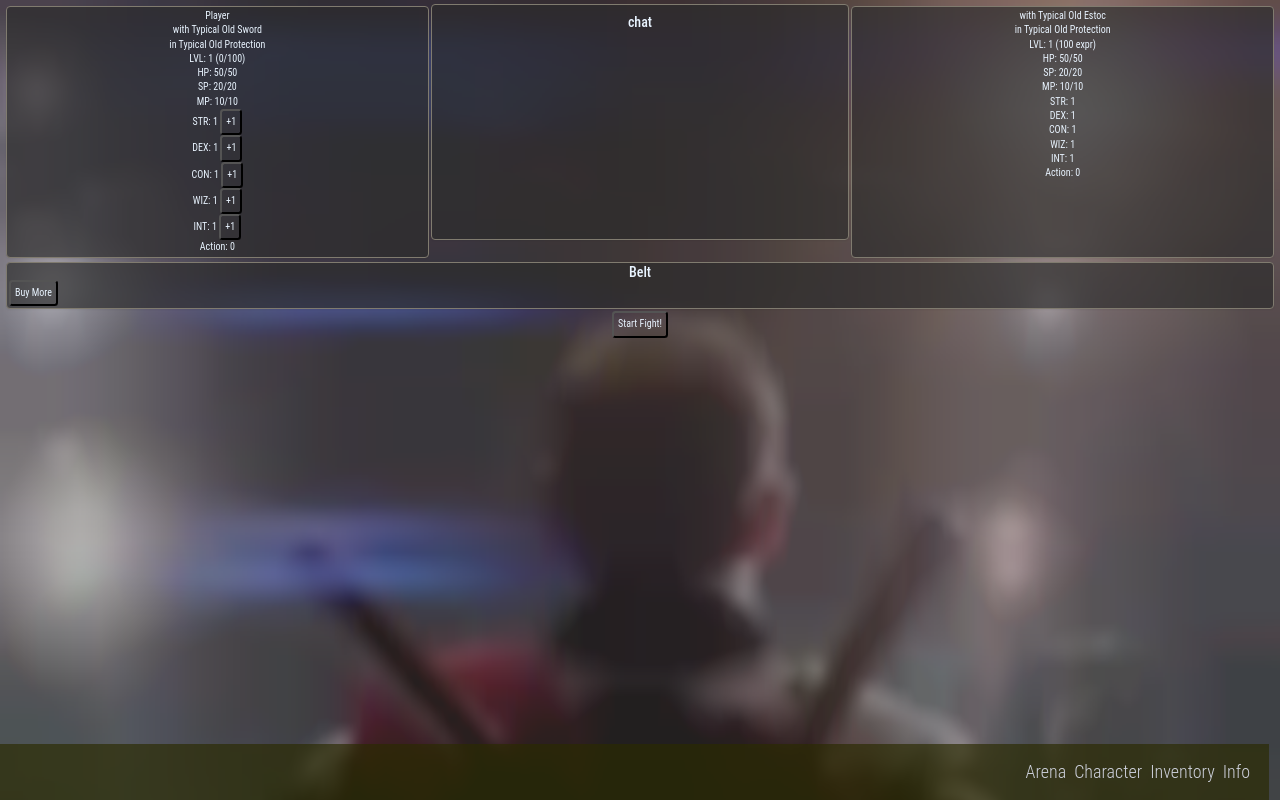
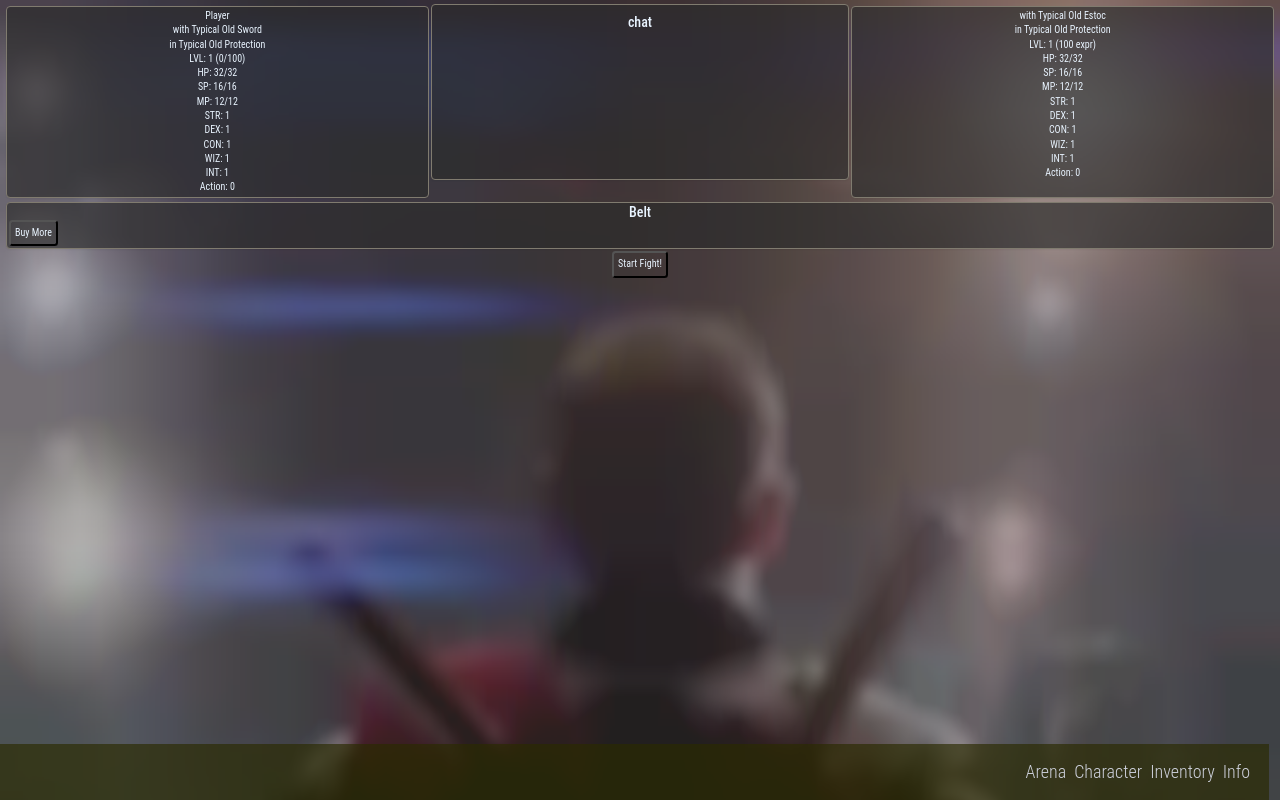
Before and after one commit to gapak/bdcgin, a React (Create React App) app: page / in a window 1280 px wide. Built offline with nearby package versions, Linux system fonts and the light colour scheme.

Commit message:
Descriptions and rebalance

```diff
--- a/src/App.js
+++ b/src/App.js
@@ -183,6 +183,24 @@ class App extends Component {
             </div>;
 
 
+        const levelUp = (stat) => {
+            return state.in_fight !== true
+                ?
+                <div>
+                    {_.toUpper(stat)}: {state.player.stats[stat]}
+                    <GinButton item={{
+                        name: "+1",
+                        isLocked: (state) => !state.player.bonus_points || state.player.stats[stat] >= 5,
+                        onClick: (state) => {
+                            state.player.stats[stat]++;
+                            state.player.bonus_points--;
+                            state.player = checkUnitStats(state.player);
+                            return state;
+                        } }} /> </div>
+                : ''
+        };
+
+
         const player_subcomponent =
             <div className="flex-element panel filament">
                 <div>Player</div>
@@ -192,11 +210,11 @@ class App extends Component {
                 <div> HP: {state.player.hp}/{state.player.max_hp} </div>
                 <div> SP: {state.player.sp}/{state.player.max_sp} </div>
                 <div> MP: {state.player.mp}/{state.player.max_mp} </div>
-                {state.in_fight !== true ? <div> STR: {state.player.stats.str} <GinButton item={{name: "+1", isLocked: (state) => !state.player.bonus_points, onClick: (state) => { state.player.stats.str++; state.player.bonus_points--; state.player = checkUnitStats(state.player); return state; } }} /> </div> : ''}
-                {state.in_fight !== true ? <div> DEX: {state.player.stats.dex} <GinButton item={{name: "+1", isLocked: (state) => !state.player.bonus_points, onClick: (state) => { state.player.stats.dex++; state.player.bonus_points--; state.player = checkUnitStats(state.player); return state; } }} /> </div> : ''}
-                {state.in_fight !== true ? <div> CON: {state.player.stats.con} <GinButton item={{name: "+1", isLocked: (state) => !state.player.bonus_points, onClick: (state) => { state.player.stats.con++; state.player.bonus_points--; state.player = checkUnitStats(state.player); return state; } }} /> </div> : ''}
-                {state.in_fight !== true ? <div> WIZ: {state.player.stats.wiz} <GinButton item={{name: "+1", isLocked: (state) => !state.player.bonus_points, onClick: (state) => { state.player.stats.wiz++; state.player.bonus_points--; state.player = checkUnitStats(state.player); return state; } }} /> </div> : ''}
-                {state.in_fight !== true ? <div> INT: {state.player.stats.int} <GinButton item={{name: "+1", isLocked: (state) => !state.player.bonus_points, onClick: (state) => { state.player.stats.int++; state.player.bonus_points--; state.player = checkUnitStats(state.player); return state; } }} /> </div> : ''}
+                {levelUp('str')}
+                {levelUp('dex')}
+                {levelUp('con')}
+                {levelUp('wiz')}
+                {levelUp('int')}
                 <div> Action: {state.player.action ? actions[state.player.action].name : ''} {state.player.action_timer} </div>
                 {_.sum(_.values(state.player.effects)) > 0 ? <div>{_.map(state.player.effects, (val, key) => val > 0 ? <span key={key}>{key}: {val}</span> : '' )}</div> : ''}
             </div>;
@@ -205,6 +223,7 @@ class App extends Component {
             <div className="flex-element panel">
                 <div>{state.player.weapon.name}</div>
                 <div>Damage: {state.player.weapon.min_dmg} - {state.player.weapon.max_dmg}</div>
+                <div>Type: {state.player.weapon.dmg_type}</div>
                 <div>Skill: {state.player.weapon.bonus_stat}</div>
                 <div>Stunning: {state.player.weapon.stunning}</div>
                 <div>Accuracy: {state.player.weapon.accuracy}</div>
@@ -495,6 +514,32 @@ class App extends Component {
                 </div>
                 <div>
                     <h2>Wiki</h2>
+                    <div className="panel slim container">
+                        From this Arena there are two ways out: victory over all or death. Improve your skills, select equipment and use consumables to defeat your opponents!
+                    </div>
+                    <div className="panel slim container">
+                        <h3 className="slim">Stats</h3>
+                        <div className="row">
+                            <div className="col-xs-2">STR</div>
+                            <div className="col-xs-10">Adds SP and to attack of many melee weapons</div>
+                        </div>
+                        <div className="row">
+                            <div className="col-xs-2">DEX</div>
+                            <div className="col-xs-10">Adds SP and accelerates action speed</div>
+                        </div>
+                        <div className="row">
+                            <div className="col-xs-2">CON</div>
+                            <div className="col-xs-10">Adds HP and stun resistance</div>
+                        </div>
+                        <div className="row">
+                            <div className="col-xs-2">WIZ</div>
+                            <div className="col-xs-10">Adds MP and magic resistance</div>
+                        </div>
+                        <div className="row">
+                            <div className="col-xs-2">INT</div>
+                            <div className="col-xs-10">Adds MP and attack accuracy</div>
+                        </div>
+                    </div>
                     <div className="panel slim">
                         <h3 className="slim">Weapons</h3>
                         <div className="slim flex-container-row">
--- a/src/game/actions.js
+++ b/src/game/actions.js
@@ -1,7 +1,7 @@
 
 import _ from 'lodash';
 
-import {getActionDelay, isTargetInRange, blink, attack} from './game_math';
+import {getActionDelay, isTargetInRange, blink, attack, hit} from './game_math';
 import {effects_0} from './unit';
 
 
@@ -300,7 +300,8 @@ export const actions = {
             state[attacker].action = 'freeze';
             state[attacker].effects.fire = Math.max(0, state[attacker].effects.fire - 1);
             state[attacker].action_timer += getActionDelay(30, state[attacker]);
-            let fire = state[attacker].level + _.random(1, state[attacker].stats.wiz);
+            let atk = state[attacker].level + _.random(1, state[attacker].stats.wiz);
+            let fire = hit(state, attacker, defender, atk, 'cold');
             state[defender].hp -= fire;
             state[defender].action_timer += fire * state[attacker].stats.wiz;
             state[defender].effects.freeze += state[attacker].stats.wiz;
@@ -372,7 +373,8 @@ export const actions = {
         onAction: (state, attacker, defender) => {
             state[attacker].action = 'blast';
             state[attacker].action_timer += getActionDelay(25, state[attacker]);
-            let fire = 1 + state[attacker].level + _.random(1, state[attacker].stats.int);
+            let atk = 1 + state[attacker].level + _.random(1, state[attacker].stats.int);
+            let fire = hit(state, attacker, defender, atk, 'dark');
             state[defender].hp -= fire;
             state.chat.unshift({text: attacker + "  Blast " + fire});
             return state;
@@ -385,7 +387,8 @@ export const actions = {
             state[attacker].action = 'fire';
             state[attacker].effects.freeze = Math.max(0, state[attacker].effects.freeze - 1);
             state[attacker].action_timer += getActionDelay(30, state[attacker]);
-            let fire = state[attacker].level * _.random(1, state[attacker].stats.int);
+            let atk = state[attacker].level * _.random(1, state[attacker].stats.int);
+            let fire = hit(state, attacker, defender, atk, 'fire');
             state[defender].hp -= fire;
             state[defender].effects.fire++;
             state.chat.unshift({text: attacker + "  Fire " + fire});
--- a/src/game/game_math.js
+++ b/src/game/game_math.js
@@ -6,17 +6,17 @@ export const checkUnitStats = (unit) => {
     let level = unit.level;
 
     //let hp = level * (13 + (unit.stats.con * 2));
-    let hp = ((level + (unit.stats.con * 2)) * 5) + 35;
+    let hp = ((level + (unit.stats.con)) * 8) + 16;
     unit.max_hp = hp;
     unit.hp = Math.min(hp, unit.max_hp);
 
     //let sp = level * (8 + unit.stats.str + unit.stats.dex);
-    let sp = ((level + (unit.stats.str + unit.stats.dex)) * 4) + 8;
+    let sp = ((level + (unit.stats.str + unit.stats.dex)) * 4) + 4;
     unit.max_sp = sp;
     unit.sp = Math.min(sp, unit.max_sp);
 
     //let mp = level * (3 + unit.stats.wiz + unit.stats.int);
-    let mp = ((level + (unit.stats.wiz + unit.stats.int)) * 2) + 4;
+    let mp = ((level + (unit.stats.wiz + unit.stats.int)) * 3) + 3;
     unit.max_mp = mp;
     unit.mp = Math.min(mp, unit.max_mp);
 
@@ -46,7 +46,7 @@ export const hit = (state, attacker, defender, dmg, dmg_type) => {
 
     const magical = (dmg) => {
         let atk = dmg - state[attacker].effects.fright;
-        let def = _.random(0, state[defender].armor.resistance);
+        let def = _.random(0, state[defender].armor.resistance + state[defender].stats.wiz);
         return Math.max(1, atk - def);
     };
 
@@ -77,6 +77,7 @@ export const hit = (state, attacker, defender, dmg, dmg_type) => {
             break;
         default:
             console.log('Unknown damage type: ' + dmg_type);
+            console.log(attacker, defender, dmg, dmg_type);
     }
 
     return dmg;
--- a/src/game/rules.js
+++ b/src/game/rules.js
@@ -148,7 +148,7 @@ export const rules = {
                 state.player.expr -= (100 * state.player.level);
                 state.player.bonus_points += 1;
                 state.player.level += 1;
-                state = checkUnitStats(state, 'player');
+                state.player = checkUnitStats(state.player);
             }
             return state;
         }
--- a/src/game/unit.js
+++ b/src/game/unit.js
@@ -11,7 +11,7 @@ export const default_unit = {
     money: 0,
     level: 1,
     expr: 0,
-    bonus_points: 20,
+    bonus_points: 0,
     hp: 1,
     max_hp: 1,
     sp: 1,
--- a/src/game/weapons.js
+++ b/src/game/weapons.js
@@ -104,6 +104,7 @@ export const genWeapon = (level = 1) => {
         name: mod.name + ' ' + quality.name + ' ' + body.name,
         min_dmg: quality.min_dmg + mod.min_dmg + body.min_dmg,// + level,
         max_dmg: quality.max_dmg + mod.max_dmg + body.max_dmg,// + level,
+        dmg_type:  body.dmg_type,
         bonus_stat:  body.bonus_stat,
         stunning: quality.stunning + mod.stunning + body.stunning,// + level,
         accuracy: quality.accuracy + mod.accuracy + body.accuracy,// + level,
```
Also changed, not shown: src/game/consumables.js (+16 -4 lines).
